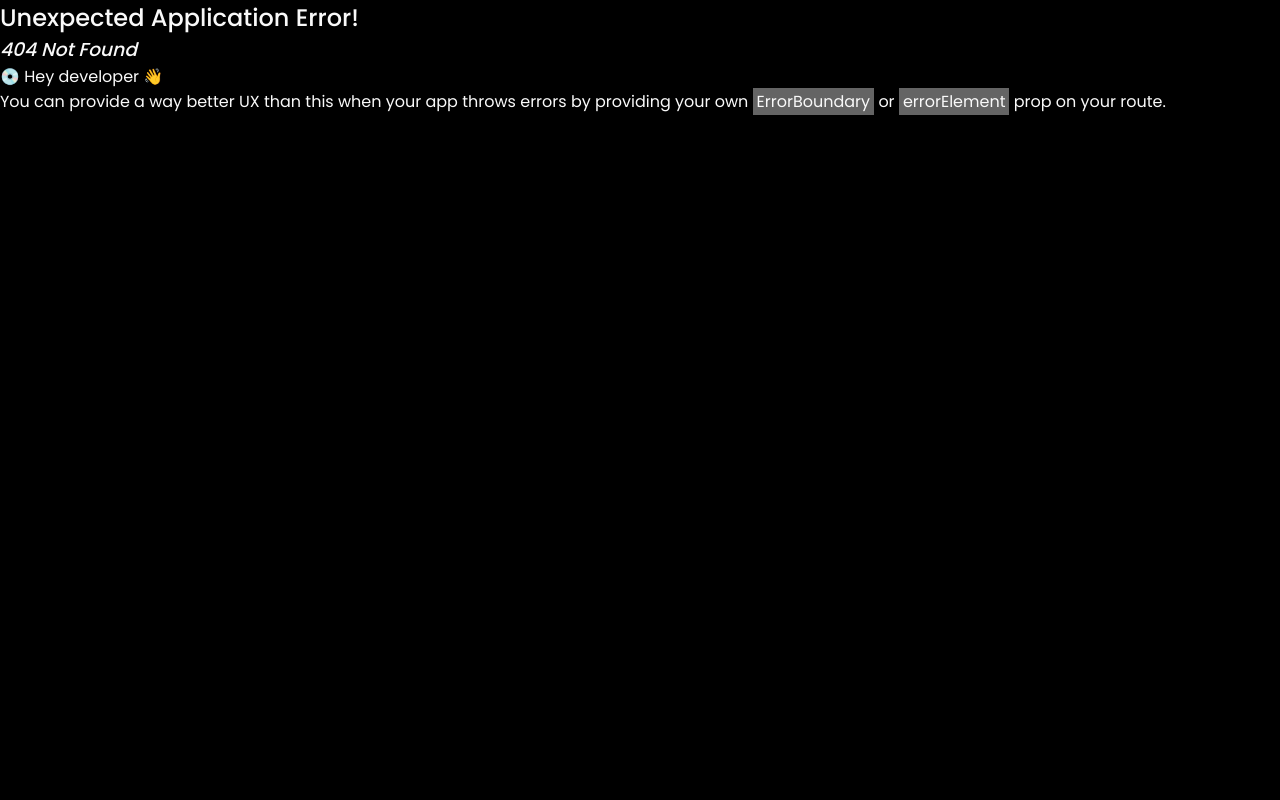
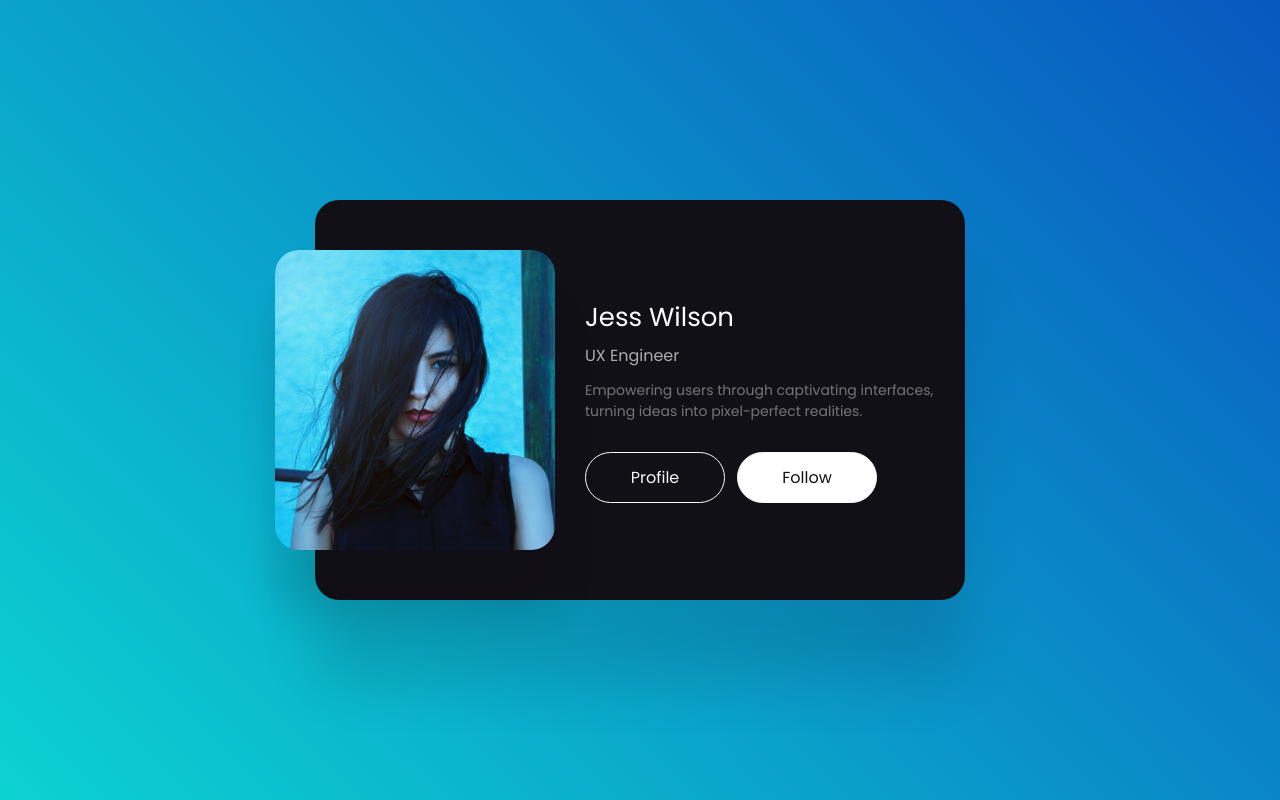
Before and after one commit to frontend-joe/react-components, a React (Vite) app: page /cards/card-2 in a window 1280 px wide. Before the commit this address had no page. Built offline with nearby package versions, Linux system fonts and the light colour scheme.

Commit message:
adding Card2

```diff
--- a/src/App.jsx
+++ b/src/App.jsx
@@ -18,6 +18,7 @@ import {
   Modal2,
   Navbar1,
   AutoSuggestExample,
+  Card2Example,
 } from "./components";
 
 import { createBrowserRouter, RouterProvider, Link } from "react-router-dom";
@@ -120,6 +121,11 @@ const routes = [
     path: "/navbars/navbar-1",
     element: <Navbar1 />,
   },
+  {
+    name: "Card2",
+    path: "/cards/card-2",
+    element: <Card2Example />,
+  },
 ];
 
 const router = createBrowserRouter([
--- /dev/null
+++ b/src/components/cards/Card2/Card2.css
@@ -0,0 +1,123 @@
+.page.card-2-example-page {
+  display: flex;
+  align-items: center;
+  justify-content: center;
+  margin: 0;
+  height: 100vh;
+  background: linear-gradient(45deg, #0cd2d1, #0857c0);
+  color: #fdfcfd;
+  font-family: "Euclid Circular A", "Poppins";
+}
+
+.card-2 {
+  display: flex;
+  align-items: center;
+  width: 75vw;
+  max-width: 650px;
+  padding: 50px 30px 50px 20px;
+  background: #121017;
+  border-radius: 24px;
+  box-shadow: 0 80px 60px rgb(0 0 0 / 12%);
+}
+
+.card-2 img {
+  max-width: 280px;
+  width: 32vw;
+  height: 300px;
+  object-fit: cover;
+  margin-left: -60px;
+  margin-right: 30px;
+  border-radius: inherit;
+  box-shadow: 0 60px 40px rgb(0 0 0 / 12%);
+  transition: border-radius 0.3s;
+}
+
+.card-2 h2 {
+  font-size: 26px;
+  font-weight: 400;
+  margin-top: 0;
+  margin-right: 30px;
+  margin-bottom: 6px;
+}
+
+.card-2 h3 {
+  font-size: 16px;
+  font-weight: 400;
+  margin: 0 0 12px;
+  opacity: 0.66;
+}
+
+.card-2 p {
+  font-size: 14px;
+  font-weight: 400;
+  margin-bottom: 30px;
+  opacity: 0.42;
+}
+
+.card-2 .buttons {
+  display: flex;
+  gap: 12px;
+}
+
+.card-2 button {
+  border: 1px solid #f8f8f8;
+  background: transparent;
+  color: #f8f8f8;
+  width: 40%;
+  min-width: 100px;
+  text-align: center;
+  font-family: inherit;
+  padding: 12px 26px;
+  font-size: 16px;
+  border-radius: 40px;
+}
+
+.card-2 button.primary {
+  background: #ffffff;
+  color: #121017;
+}
+
+@media (width <= 600px) {
+  .card-2 {
+    margin: 0 40px;
+    padding-left: 50px;
+    padding-right: 50px;
+    padding-bottom: 60px;
+    width: 100%;
+    text-align: center;
+    flex-direction: column;
+  }
+
+  .card-2 .buttons {
+    justify-content: center;
+  }
+
+  .card-2 .buttons button {
+    width: 50%;
+  }
+
+  .card-2 h2 {
+    margin-right: 0;
+    font-size: 26px;
+  }
+
+  .card-2 img {
+    margin: -100px 0 30px 0;
+    width: 100%;
+    max-width: 1000px;
+    height: 250px;
+  }
+
+  .card-2 p {
+    max-width: 400px;
+  }
+}
+
+@media (width <= 420px) {
+  .card-2 img {
+    height: 50vw;
+    width: 50vw;
+    border-radius: 50%;
+    margin: -140px 0 30px 0;
+  }
+}
--- /dev/null
+++ b/src/components/cards/Card2/Card2.jsx
@@ -0,0 +1,25 @@
+import "./Card2.css";
+
+export const Card2 = ({
+  image,
+  title,
+  subtitle,
+  description,
+  onProfile,
+  onFollow,
+}) => (
+  <div className="card-2">
+    <img src={image} />
+    <div>
+      <h2>{title}</h2>
+      <h3>{subtitle}</h3>
+      <p>{description}</p>
+      <div className="buttons">
+        <button onClick={onProfile}>Profile</button>
+        <button onClick={onFollow} className="primary">
+          Follow
+        </button>
+      </div>
+    </div>
+  </div>
+);
--- /dev/null
+++ b/src/components/cards/Card2/Card2Example.jsx
@@ -0,0 +1,25 @@
+import { Card2 } from "./Card2";
+import image from "./image.jpg";
+
+export const Card2Example = () => {
+  const handleProfile = () => {
+    // goto profile
+  };
+
+  const handleFollow = () => {
+    // follow account
+  };
+
+  return (
+    <section className="page card-2-example-page">
+      <Card2
+        image={image}
+        title="Jess Wilson"
+        subtitle="UX Engineer"
+        description="Empowering users through captivating interfaces, turning ideas into pixel-perfect realities."
+        onProfile={handleProfile}
+        onFollow={handleFollow}
+      />
+    </section>
+  );
+};
--- a/src/components/cards/index.js
+++ b/src/components/cards/index.js
@@ -1 +1,2 @@
 export * from "./Card1/Card1";
+export * from "./Card2/Card2Example";
```
Also changed, not shown: src/components/cards/Card2/image.jpg (added).
